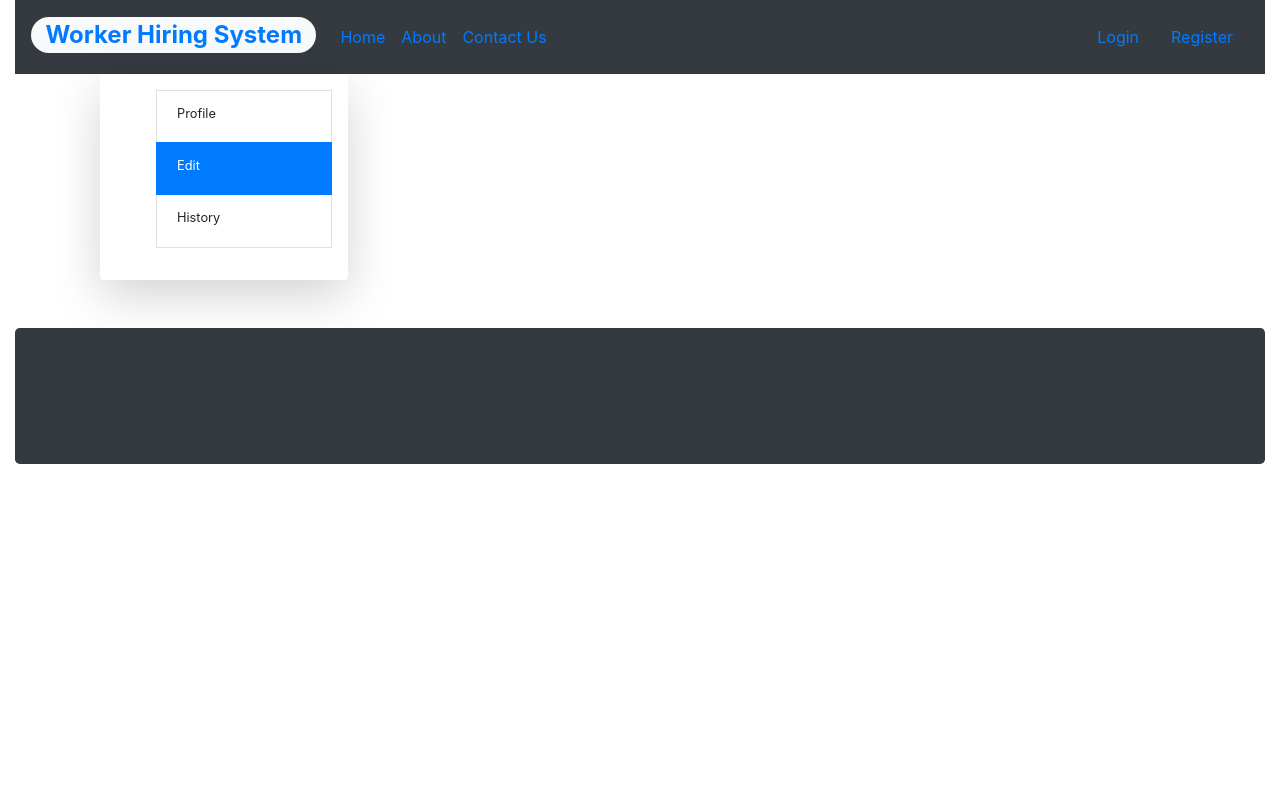
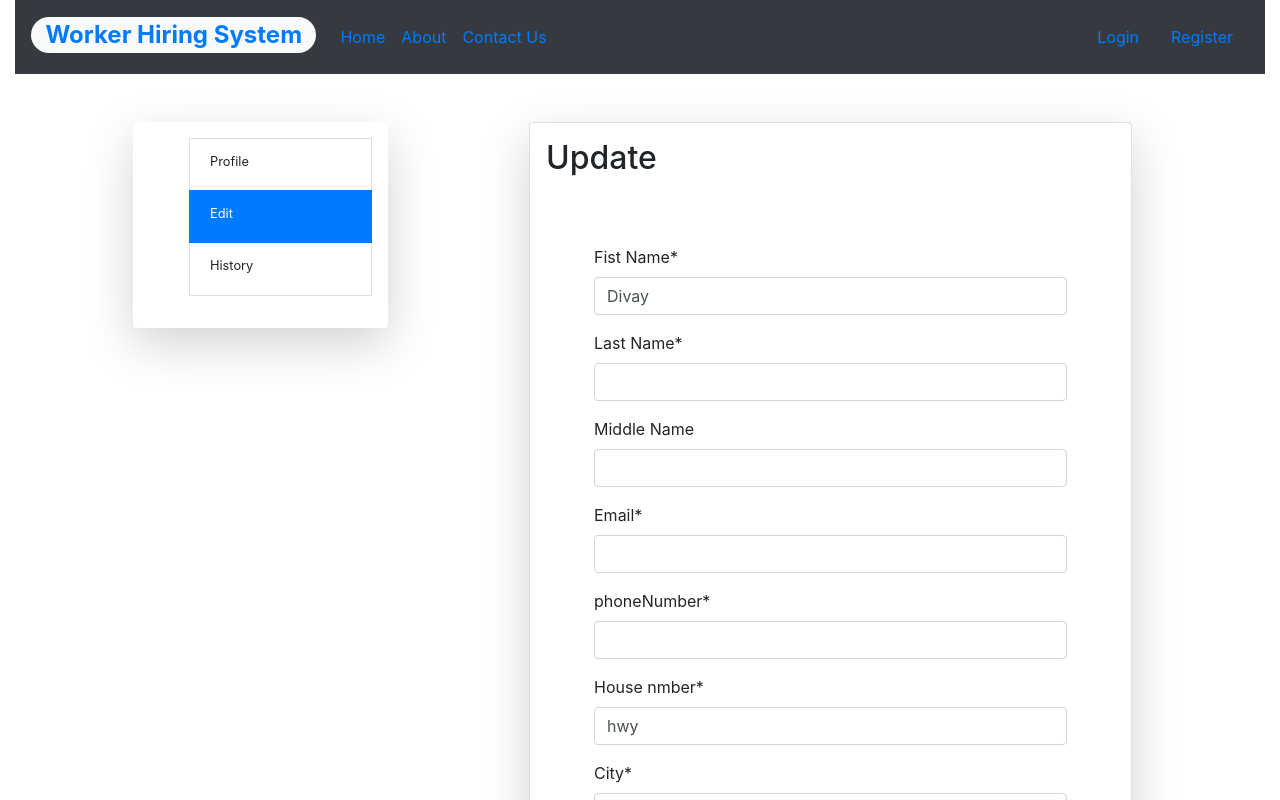
Before and after one commit to divaymohan/worker-front-end-service, a React (Create React App) app in the folder worker-frontend/: page /profile in a window 1280 px wide. Both pictures are taken after a click on the item "Edit". Shown: the top 800 px of the page. Built offline with nearby package versions, Linux system fonts and the light colour scheme.

Commit message:
added edit state and schema ready to implement service

```diff
--- a/worker-frontend/src/components/editCustomer.jsx
+++ b/worker-frontend/src/components/editCustomer.jsx
@@ -4,57 +4,52 @@ import Form from "./common/form";
 import loginUser from "./../services/auth";
 import { toast } from "react-toastify";
 
-class Login extends Form {
+class Update extends Form {
   state = {
     data: {
-      firstName: "",
+      firstName: "Divay",
       lastName: "",
       middleName: "",
       userName: "",
       email: "",
       phoneNumber: "",
       password: "",
-      address: {
-        city: "",
-        area: "",
-        pin: "",
-      },
+      houseNumber: "hwy",
+      street: "",
+      country: "",
+      landmark: "",
+      city: "",
+      area: "",
+      pin: "",
       isSpecial: "",
     },
     errors: {},
   };
 
   schema = {
-    username: Joi.string().required().min(3).label("Username"),
+    userName: Joi.string().required().min(3).label("Username"),
+    firstName: Joi.string().required().min(3).label("First Name"),
+    lastName: Joi.string().required().min(3).label("Last Name"),
+    middleName: Joi.string().min(2).label("Middle Name"),
+    email: Joi.string().min(5).max(1000).label("Email"),
+    phoneNumber: Joi.number()
+      .min(1111111111)
+      .max(9999999999)
+      .required()
+      .label("Phone Number"),
+    houseNumber: Joi.number().min(1).required(),
+    street: Joi.string().min(3).max(1000),
+    country: Joi.string().min(3).max(100),
+    landmark: Joi.string().min(3).max(1000),
+    city: Joi.string().min(3).max(1000),
+    area: Joi.string().min(3).max(1000),
+    pin: Joi.number().min(111111).max(999999),
     password: Joi.string().required().min(3).label("Password"),
-    roll: Joi.string().required(),
+    isSpecial: Joi.string(),
   };
 
   doSubmit = async () => {
-    const { username, password, roll } = this.state.data;
-    if (roll.trim() !== "worker" && roll.trim() !== "customer") {
-      console.log(roll === "worker");
-      toast.error("Roll Must be worker or customer.", {
-        position: toast.POSITION.TOP_CENTER,
-      });
-      return;
-    }
-    try {
-      const { headers } = await loginUser(username, password, roll);
-      localStorage.setItem("token", headers["x-auth-token"]);
-      window.location = "/";
-
-      toast.success("Login Successfull..");
-      console.log("Submitted");
-    } catch (error) {
-      const errors = { ...this.state.errors };
-      errors.username = error.response.data;
-      this.setState({ errors });
-      toast.error(error.response.data, {
-        position: toast.POSITION.TOP_CENTER,
-      });
-      console.log(error);
-    }
+    //call server
   };
   render() {
     return (
@@ -62,14 +57,25 @@ class Login extends Form {
         <div className="container">
           <div className="card m-md-5 p-3 bg-light shadow-lg p-3 mb-5 bg-white rounded">
             <div className="card-title">
-              <h2>Login</h2>
+              <h2>Update</h2>
             </div>
             <div className="m-5">
               <form onSubmit={this.handleSubmit}>
+                {this.renderInput("firstName", "Fist Name*")}
+                {this.renderInput("lastName", "Last Name*")}
+                {this.renderInput("middleName", "Middle Name")}
+                {this.renderInput("email", "Email*")}
+                {this.renderInput("phoneNumber", "phoneNumber*")}
+                {this.renderInput("houseNumber", "House nmber*")}
+                {this.renderInput("city", "City*")}
+                {this.renderInput("street", "Street*")}
+                {this.renderInput("country", "Country*")}
+                {this.renderInput("landmark", "Landmark*")}
+                {this.renderInput("area", "Area")}
+                {this.renderInput("Pin", "Pin*")}
                 {this.renderInput("username", "Username")}
                 {this.renderInput("password", "Password", "password")}
-                {this.renderInput("roll", "Roll")}
-                {this.renderButton("Login")}
+                {this.renderButton("Update")}
               </form>
             </div>
           </div>
@@ -79,4 +85,4 @@ class Login extends Form {
   }
 }
 
-export default Login;
+export default Update;
--- a/worker-frontend/src/components/profile.jsx
+++ b/worker-frontend/src/components/profile.jsx
@@ -1,4 +1,5 @@
 import React, { Component } from "react";
+import Update from "./editCustomer";
 
 class Profile extends Component {
   state = {
@@ -13,7 +14,8 @@ class Profile extends Component {
   render() {
     return (
       <div className="container">
-        <div className="col-3">
+        <div className="row">
+          <div className="col-3 m-5">
             <div className="m-0 shadow-lg p-3 mb-5 bg-white rounded">
               <ul>
                 {this.state.classes.map((item) => (
@@ -35,6 +37,8 @@ class Profile extends Component {
               </ul>
             </div>
           </div>
+          <div className="col">{this.state.Value === "Edit" && <Update />}</div>
+        </div>
       </div>
     );
   }
```
Lines whose indentation alone changed are shown as unchanged.
